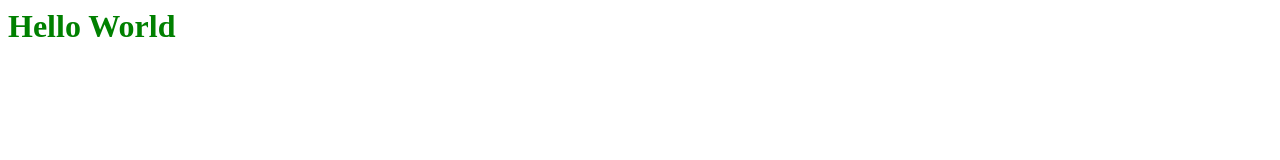
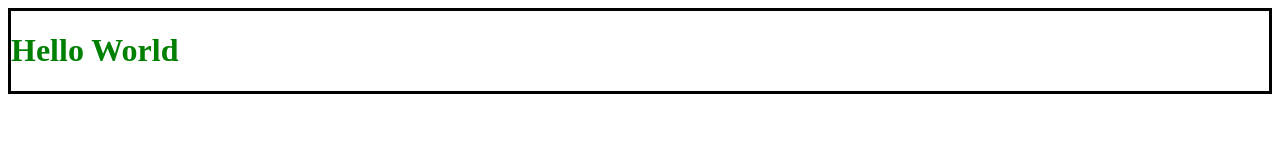
Before and after one commit to Pavel-2004/tutorial, a plain HTML site: page index.html in a window 1280 px wide. Drawn offline with Linux system fonts and the light colour scheme.

Commit message:
added border

```diff
--- a/index.html
+++ b/index.html
@@ -1 +1,3 @@
-<h1 style="color: green;">Hello World</h1>
+<div style="border: solid;">
+    <h1 style="color: green;">Hello World</h1>
+</div>
```
